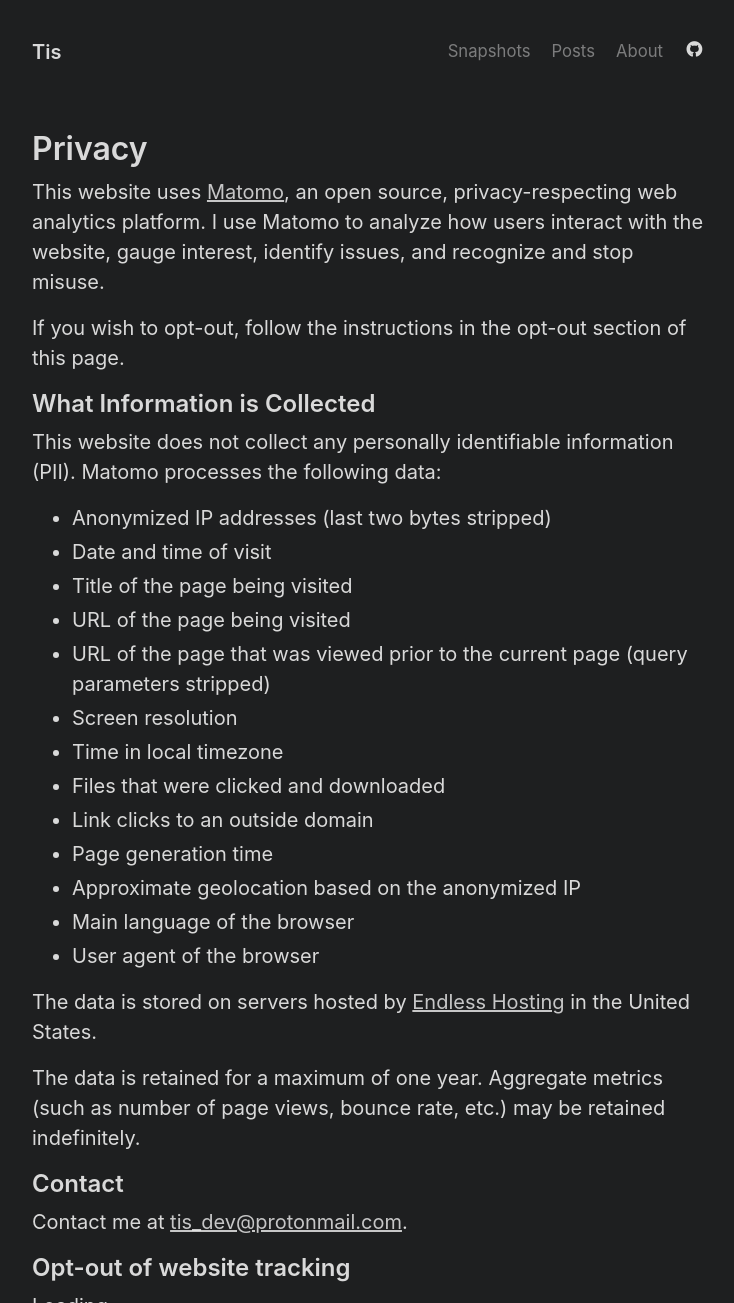
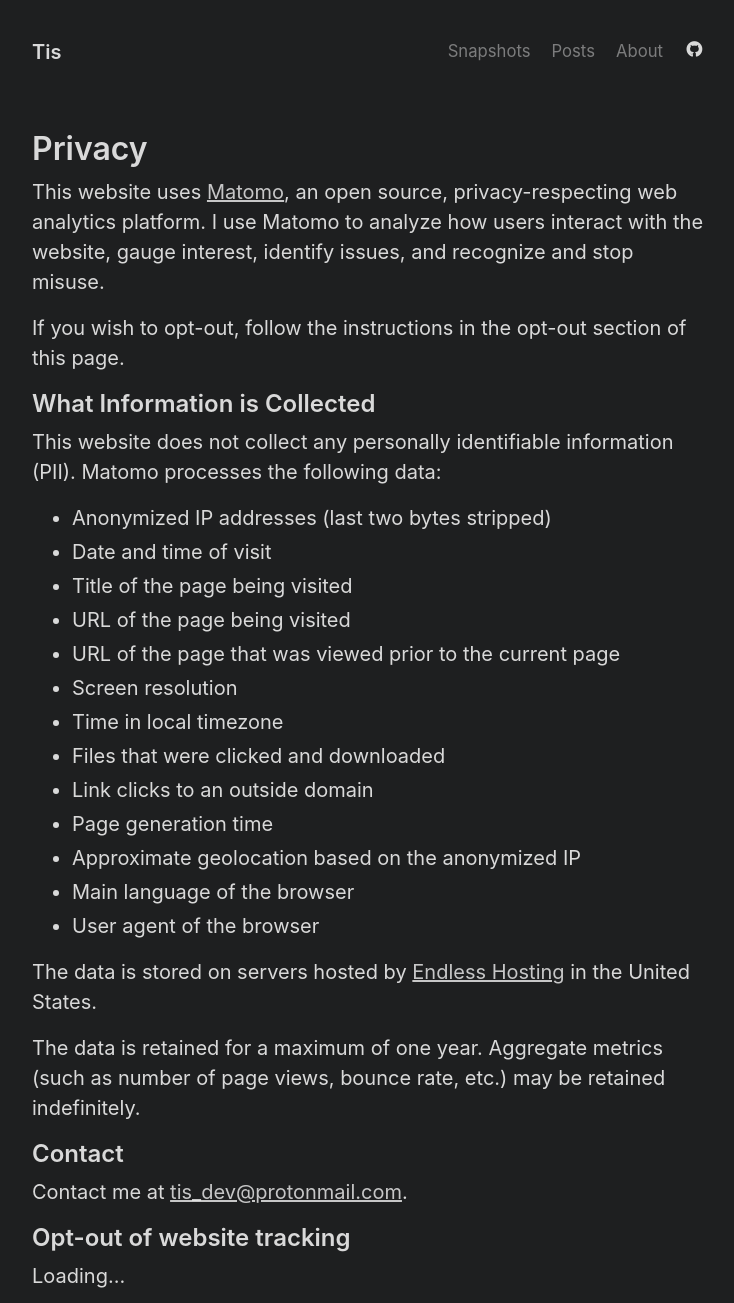
Before and after one commit to Tisawesomeness/tisawesomeness.github.io, a Jekyll site: the page built from privacy.md, in a window 1280 px wide, cut to the strip 0-1303 px from the top of the page. Shown: the whole strip, without its empty margins (272-1006 px from the left). Built offline with Jekyll 4.4.1, drawn with Linux system fonts in a browser that asks for light colours; comment, search, counter and statistics services are not loaded.

```diff
--- a/privacy.md
+++ b/privacy.md
@@ -16,7 +16,7 @@
 - Date and time of visit
 - Title of the page being visited
 - URL of the page being visited
-- URL of the page that was viewed prior to the current page (query parameters stripped)
+- URL of the page that was viewed prior to the current page
 - Screen resolution
 - Time in local timezone
 - Files that were clicked and downloaded
```
Also changed, not shown: other parts of privacy.md (+2 -0 lines).
